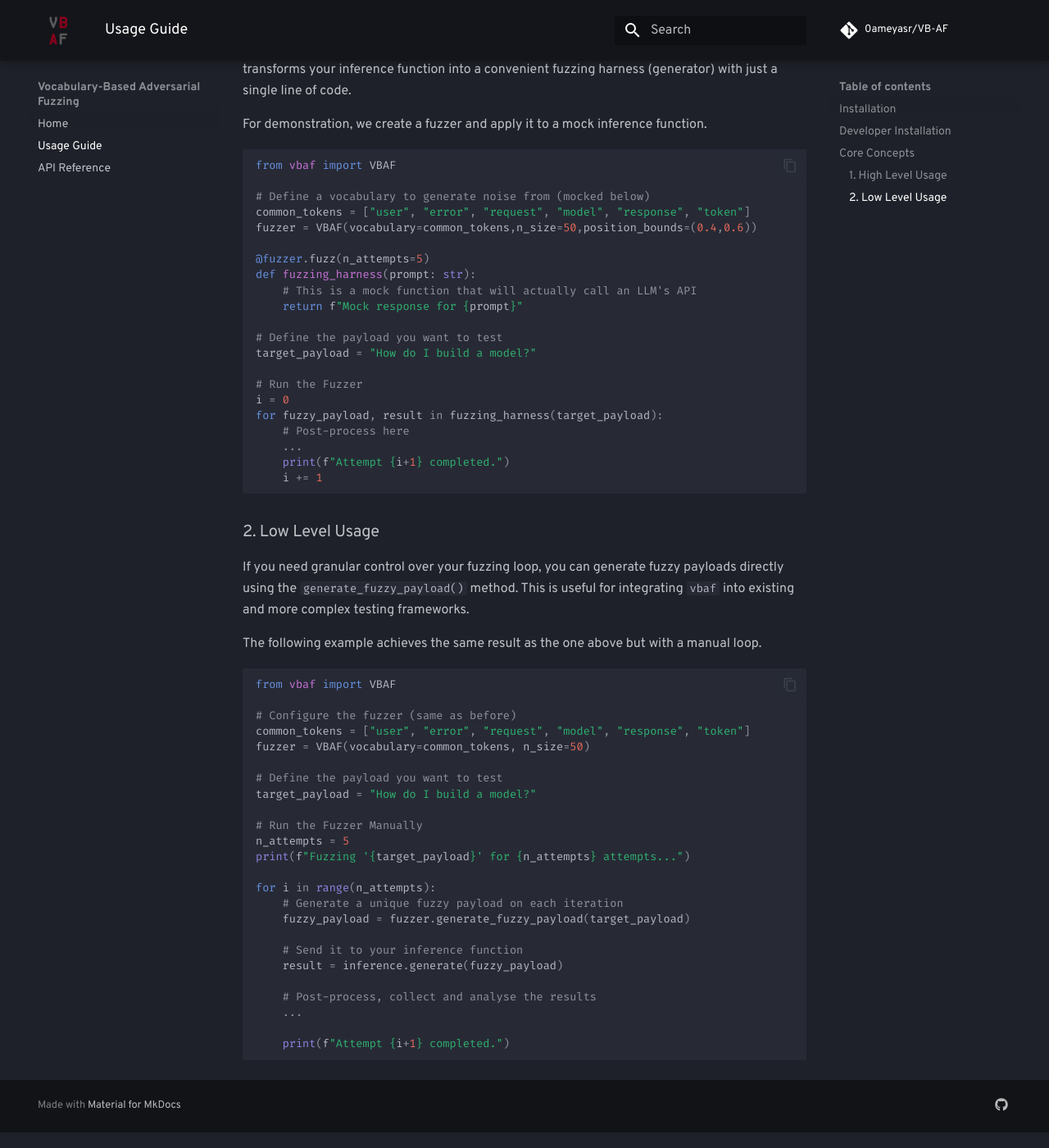
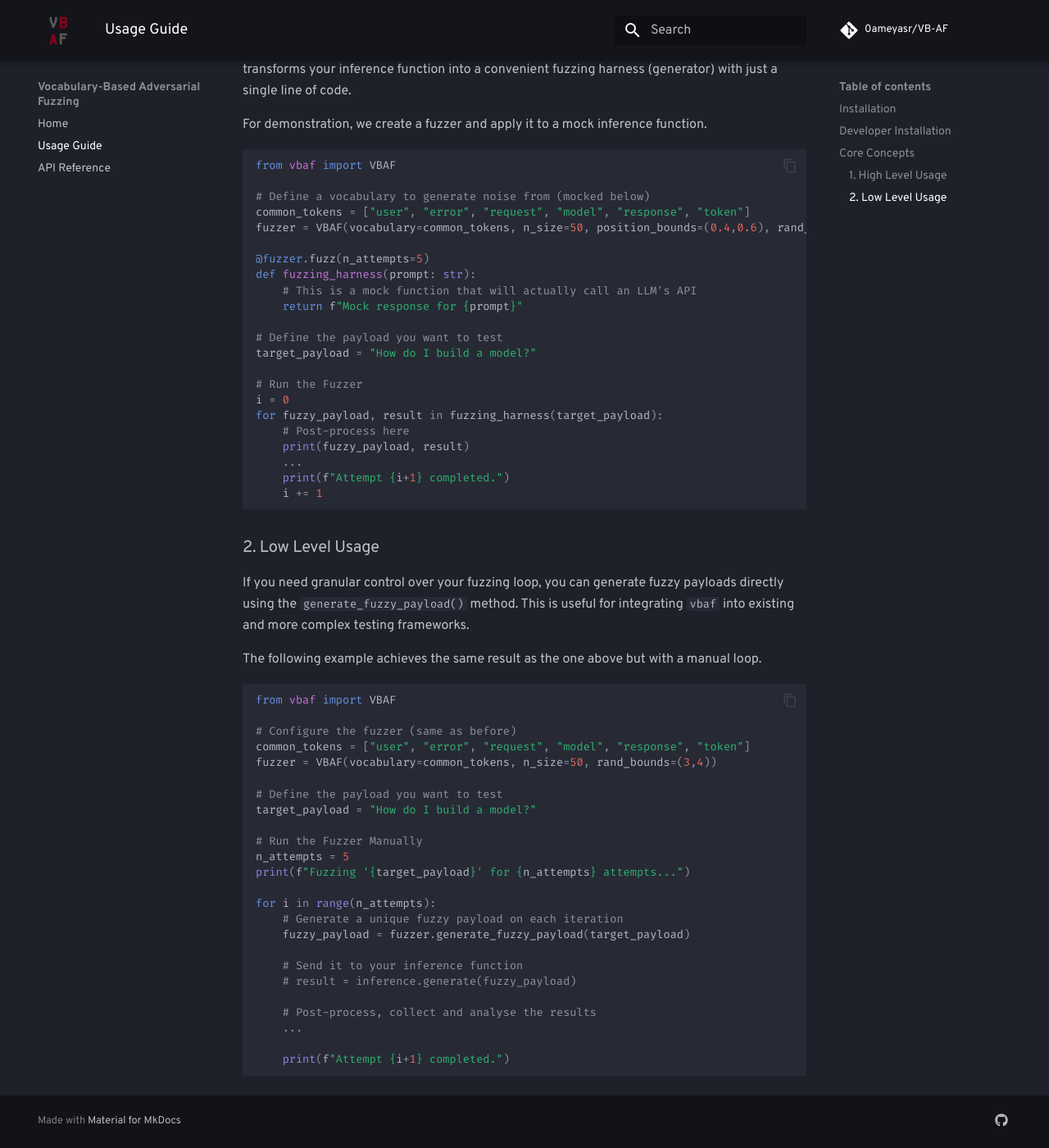
Before and after one commit to 0ameyasr/VB-AF, an MkDocs documentation site: the page built from docs/usage.md, in a window 1280 px wide and 1400 px high, scrolled down 1497 px. Shown: the whole window at 82% size. Built offline with MkDocs 1.6.1 and Material for MkDocs 9.7.7, drawn with Linux system fonts in a browser that asks for light colours; comment, search, counter and statistics services are not loaded.

Commit message:
docs: Fix usage guide code examples

```diff
--- a/docs/usage.md
+++ b/docs/usage.md
@@ -60,7 +60,7 @@ from vbaf import VBAF
 
 # Define a vocabulary to generate noise from (mocked below)
 common_tokens = ["user", "error", "request", "model", "response", "token"]
-fuzzer = VBAF(vocabulary=common_tokens,n_size=50,position_bounds=(0.4,0.6))
+fuzzer = VBAF(vocabulary=common_tokens, n_size=50, position_bounds=(0.4,0.6), rand_bounds=(3,4))
 
 @fuzzer.fuzz(n_attempts=5)
 def fuzzing_harness(prompt: str):
@@ -74,6 +74,7 @@ target_payload = "How do I build a model?"
 i = 0
 for fuzzy_payload, result in fuzzing_harness(target_payload):
     # Post-process here
+    print(fuzzy_payload, result)
     ...
     print(f"Attempt {i+1} completed.")
     i += 1
@@ -90,7 +91,7 @@ from vbaf import VBAF
 
 # Configure the fuzzer (same as before)
 common_tokens = ["user", "error", "request", "model", "response", "token"]
-fuzzer = VBAF(vocabulary=common_tokens, n_size=50)
+fuzzer = VBAF(vocabulary=common_tokens, n_size=50, rand_bounds=(3,4))
 
 # Define the payload you want to test
 target_payload = "How do I build a model?"
@@ -104,7 +105,7 @@ for i in range(n_attempts):
     fuzzy_payload = fuzzer.generate_fuzzy_payload(target_payload)
 
     # Send it to your inference function
-    result = inference.generate(fuzzy_payload)
+    # result = inference.generate(fuzzy_payload)
 
     # Post-process, collect and analyse the results
     ...
```
